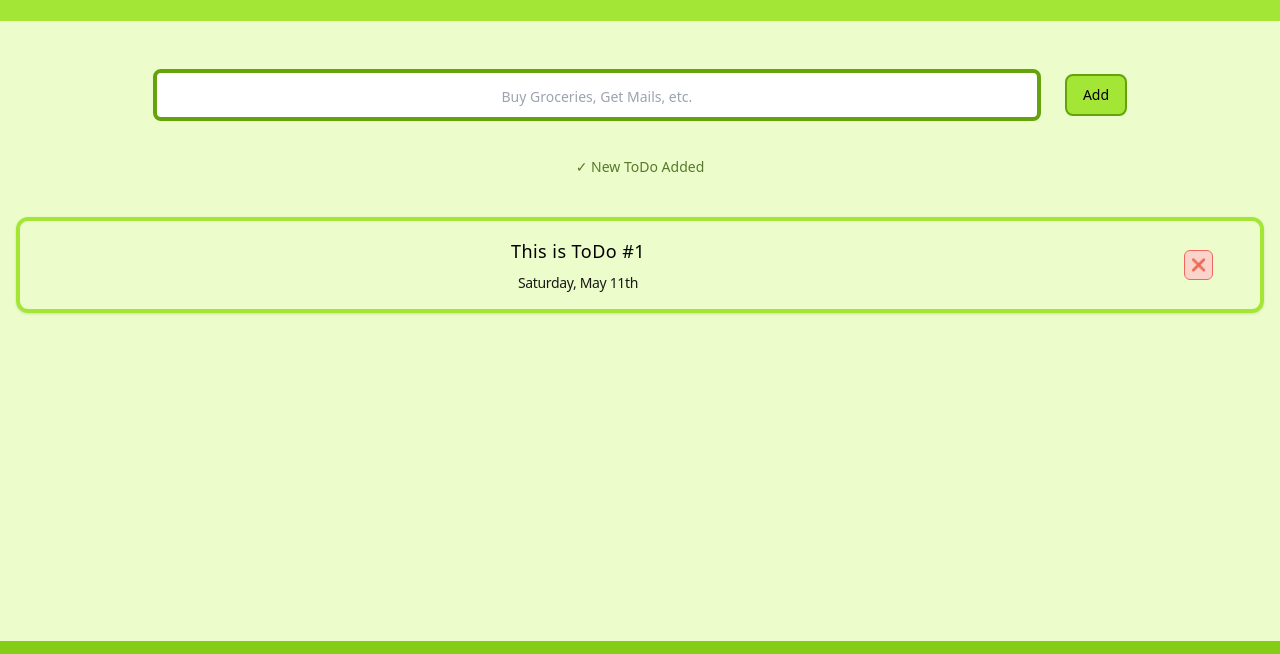
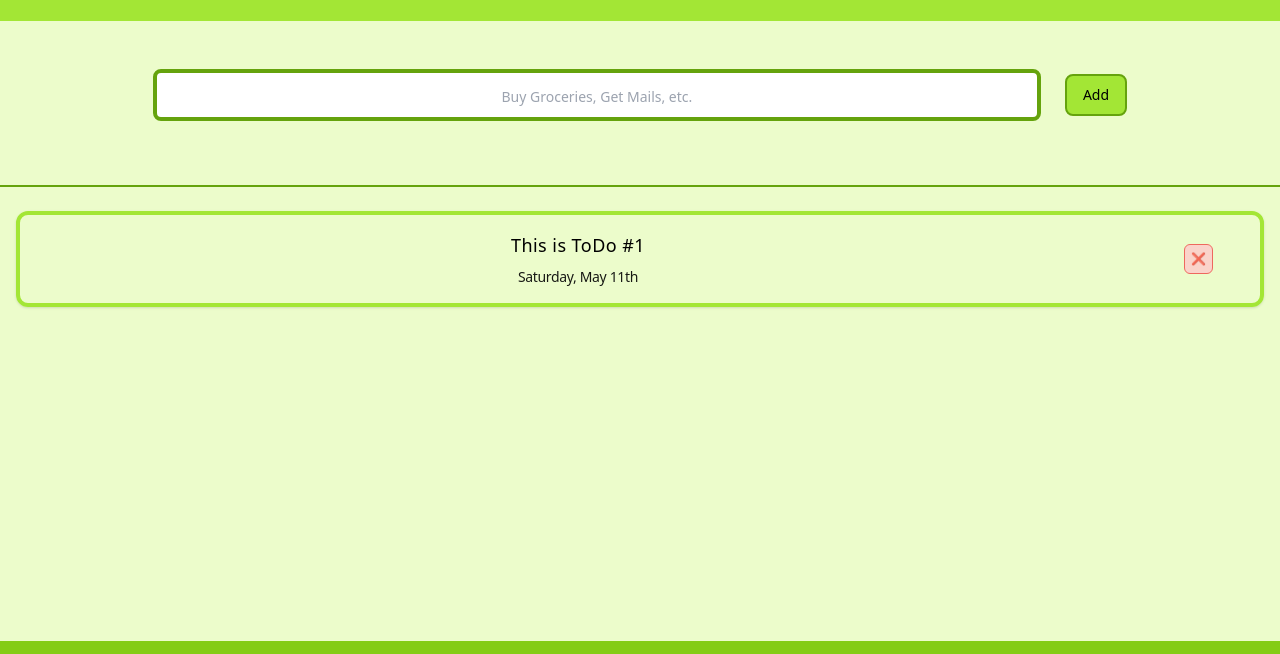
Before and after one commit to I-Do-CS/todo-list-vanilla-JS, a website: page index.html in a window 1280 px wide. Shown: the part 75-729 px from the top of the page. Drawn offline with Linux system fonts and the light colour scheme.

Commit message:
fix bugs

```diff
--- a/index.html
+++ b/index.html
@@ -26,32 +26,33 @@
       <!-- App Container -->
       <div class="container flex flex-col pb-32">
         <!-- Input Container -->
-        <div class="flex flex-col text-center">
+        <div class="flex flex-col border-b-2 border-lime-600 text-center">
           <div
             class="flex flex-col items-center justify-center gap-5 pb-4 pt-7 md:flex-row md:gap-6 md:p-12 md:pb-6"
           >
             <input
               type="text"
-              name="todo"
-              id="todo"
+              name="todo-field"
+              id="todo-field"
               placeholder="Buy Groceries, Get Mails, etc."
               class="w-3/4 rounded-lg border-4 border-lime-600 px-4 py-2 text-center text-lg outline-2 outline-orange-400 placeholder:text-sm"
             />
             <button
-              id="todo-btn"
+              id="add-btn"
               class="rounded-lg border-2 border-lime-600 bg-lime-400 px-4 py-[9px] text-sm font-medium duration-75 hover:brightness-105 active:scale-105"
             >
               Add
             </button>
           </div>
 
-          <span class="min-h-6 pb-8 pt-3 text-sm text-lime-800 opacity-85"
-            >&check; New ToDo Added</span
-          >
+          <span
+            id="notifier"
+            class="min-h-10 min-w-3 text-sm text-lime-800 opacity-85"
+          ></span>
         </div>
 
         <!-- ToDos Container -->
-        <div class="flex flex-col px-4">
+        <div class="flex flex-col p-4">
           <!-- Sample Todo -->
           <div class="my-2 flex rounded-xl border-4 border-lime-400 shadow">
             <div
```
Also changed, not shown: public/css/style.css.
